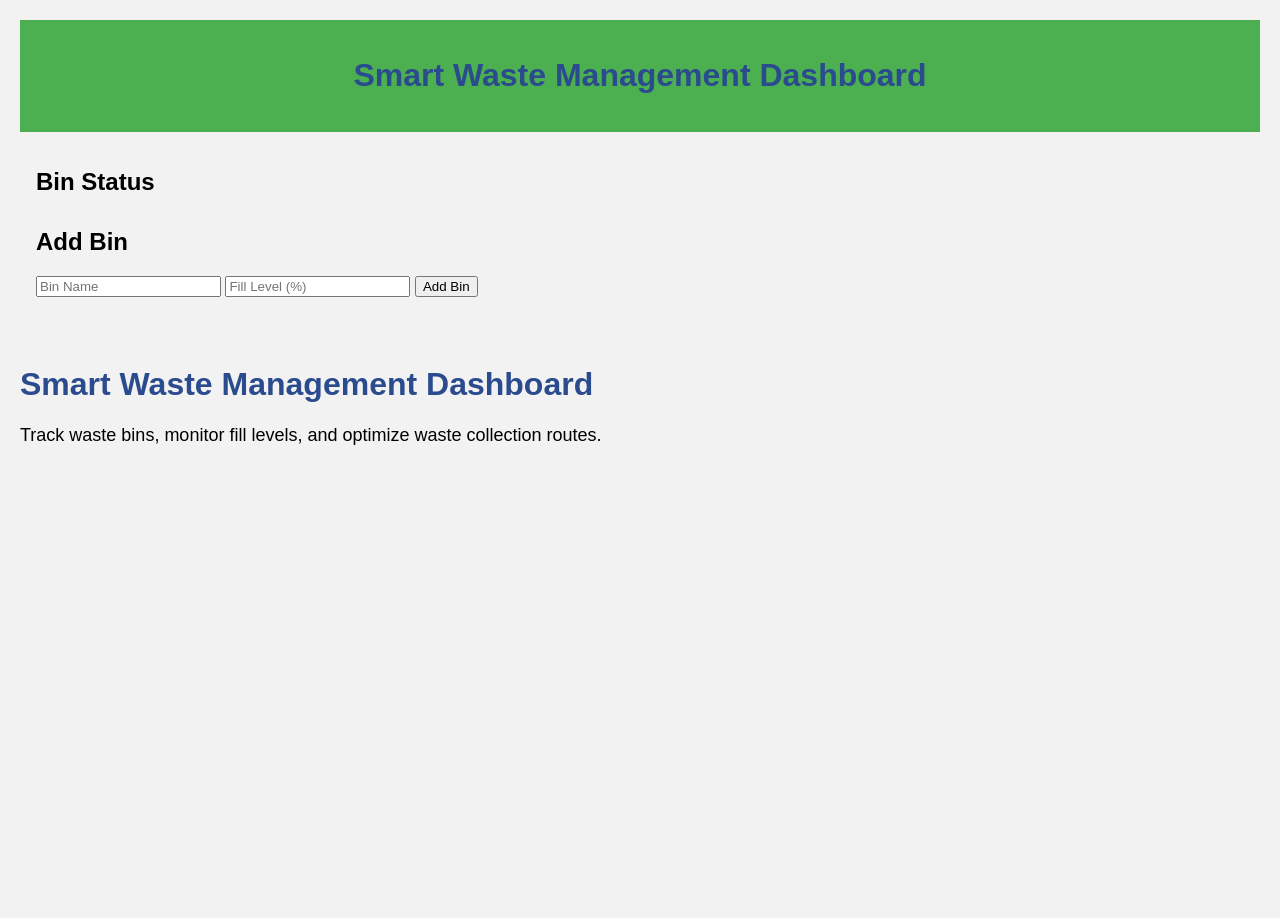
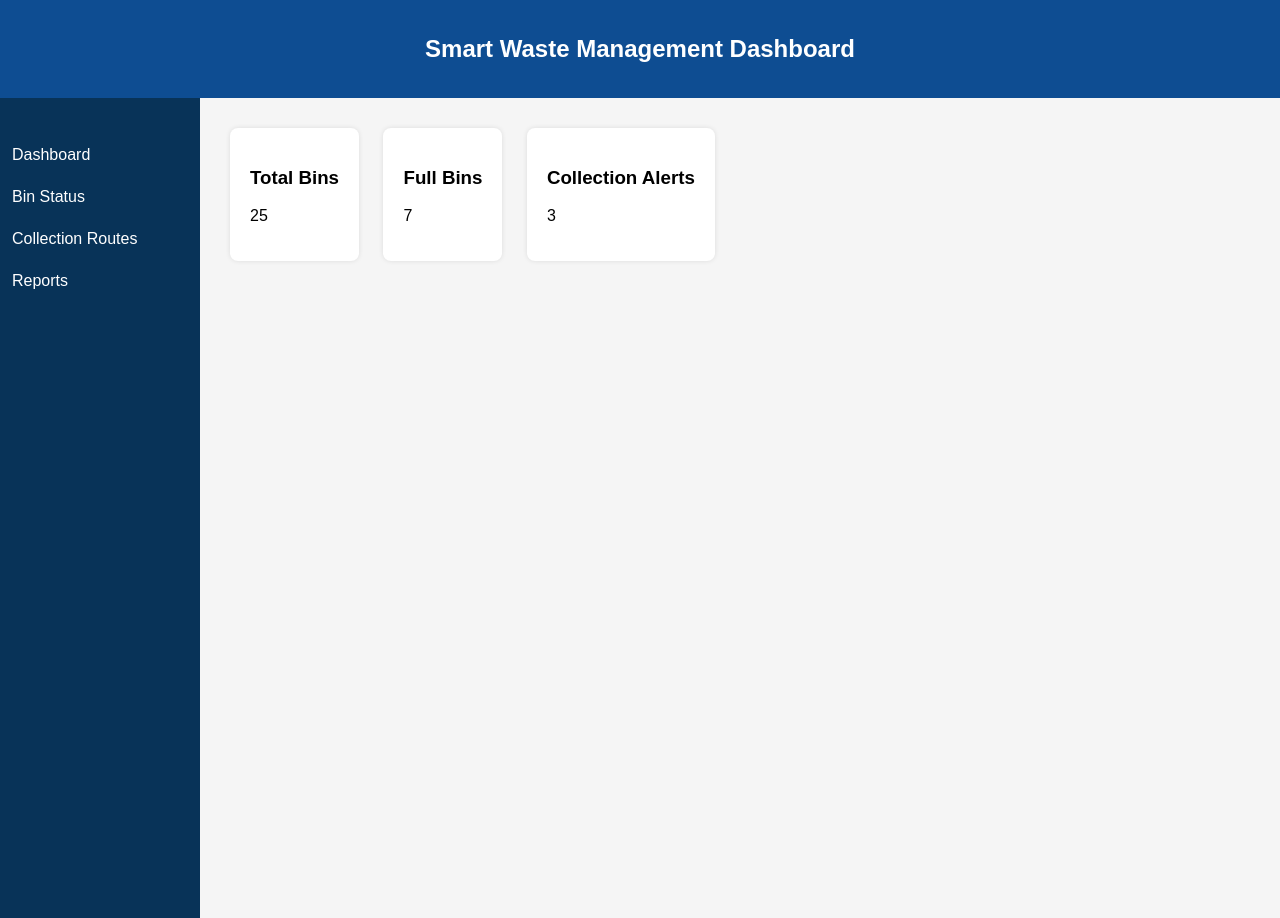
Before and after one commit to Isiakamass/smartwaste-sierra-leone, a plain HTML site: page index.html in a window 1280 px wide. Before the commit the page ends 800 px from the top, so only its background shows below. Drawn offline with Linux system fonts and the light colour scheme.

Commit message:
Added gashboard layout

```diff
--- a/app.js
+++ b/app.js
@@ -1,17 +1,3 @@
-const binForm = document.getElementById('bin-form');
-const binsList = document.getElementById('bins-list');
-
-binForm.addEventListener('submit', function(e) {
-    e.preventDefault();
-
-    const binName = document.getElementById('bin-name').value;
-    const binLevel = document.getElementById('bin-level').value;
-
-    const li = document.createElement('li');
-    li.textContent = `${binName} - ${binLevel}% full`;
-    binsList.appendChild(li);
-
-    // Clear form
-    binForm.reset();
-});
-console.log("Smart Waste App Loaded Successfully!");
+document.getElementById("totalBins").innerText = 25;
+document.getElementById("fullBins").innerText = 7;
+document.getElementById("alerts").innerText = 3;
--- a/index.html
+++ b/index.html
@@ -1,43 +1,42 @@
-<!DOCTYPE html>
-<html lang="en">
-<head>
-    <meta charset="UTF-8">
-    <title>Smart Waste Management</title>
-    <link rel="stylesheet" href="style.css">
-</head>
-<body>
-    <header>
-        <h1>Smart Waste Management Dashboard</h1>
-    </header>
-    <main>
-        <section id="bin-status">
-            <h2>Bin Status</h2>
-            <ul id="bins-list"></ul>
-        </section>
-        <section id="add-bin">
-            <h2>Add Bin</h2>
-            <form id="bin-form">
-                <input type="text" id="bin-name" placeholder="Bin Name" required>
-                <input type="number" id="bin-level" placeholder="Fill Level (%)" required>
-                <button type="submit">Add Bin</button>
-            </form>
-        </section>
-    </main>
-    <script src="app.js"></script>
-</body>
-</html>
 <!DOCTYPE html>
 <html lang="en">
 <head>
     <meta charset="UTF-8">
     <meta name="viewport" content="width=device-width, initial-scale=1.0">
-    <title>Smart Waste Management System</title>
+    <title>Smart Waste Management Dashboard</title>
     <link rel="stylesheet" href="style.css">
 </head>
 <body>
 
-    <h1>Smart Waste Management Dashboard</h1>
-    <p>Track waste bins, monitor fill levels, and optimize waste collection routes.</p>
+    <header>
+        <h2>Smart Waste Management Dashboard</h2>
+    </header>
+
+    <div class="layout">
+        <aside class="sidebar">
+            <ul>
+                <li>Dashboard</li>
+                <li>Bin Status</li>
+                <li>Collection Routes</li>
+                <li>Reports</li>
+            </ul>
+        </aside>
+
+        <main class="content">
+            <div class="card">
+                <h3>Total Bins</h3>
+                <p id="totalBins">0</p>
+            </div>
+            <div class="card">
+                <h3>Full Bins</h3>
+                <p id="fullBins">0</p>
+            </div>
+            <div class="card">
+                <h3>Collection Alerts</h3>
+                <p id="alerts">0</p>
+            </div>
+        </main>
+    </div>
 
     <script src="app.js"></script>
 </body>
--- a/style.css
+++ b/style.css
@@ -1,45 +1,48 @@
 body {
     font-family: Arial, sans-serif;
     margin: 0;
-    padding: 0;
+    background: #f5f5f5;
 }
 
 header {
-    background-color: #4CAF50;
+    background: #0e4d92;
     color: white;
-    padding: 1rem;
+    padding: 15px;
     text-align: center;
 }
 
-main {
-    padding: 1rem;
+.layout {
+    display: flex;
 }
 
-section {
-    margin-bottom: 2rem;
+.sidebar {
+    width: 200px;
+    background: #083358;
+    color: white;
+    height: 100vh;
+    padding-top: 20px;
 }
 
-ul {
+.sidebar ul {
     list-style: none;
     padding: 0;
 }
 
-li {
-    background-color: #f4f4f4;
-    margin-bottom: 0.5rem;
-    padding: 0.5rem;
-    border-radius: 4px;
-}
-body {
-    font-family: Arial, sans-serif;
-    background: #f2f2f2;
-    padding: 20px;
+.sidebar li {
+    padding: 12px;
+    cursor: pointer;
 }
 
-h1 {
-    color: #2a4b8d;
+.content {
+    padding: 20px;
+    flex: 1;
 }
 
-p {
-    font-size: 18px;
+.card {
+    background: white;
+    padding: 20px;
+    display: inline-block;
+    margin: 10px;
+    border-radius: 8px;
+    box-shadow: 0 0 5px rgba(0,0,0,0.1);
 }
```
